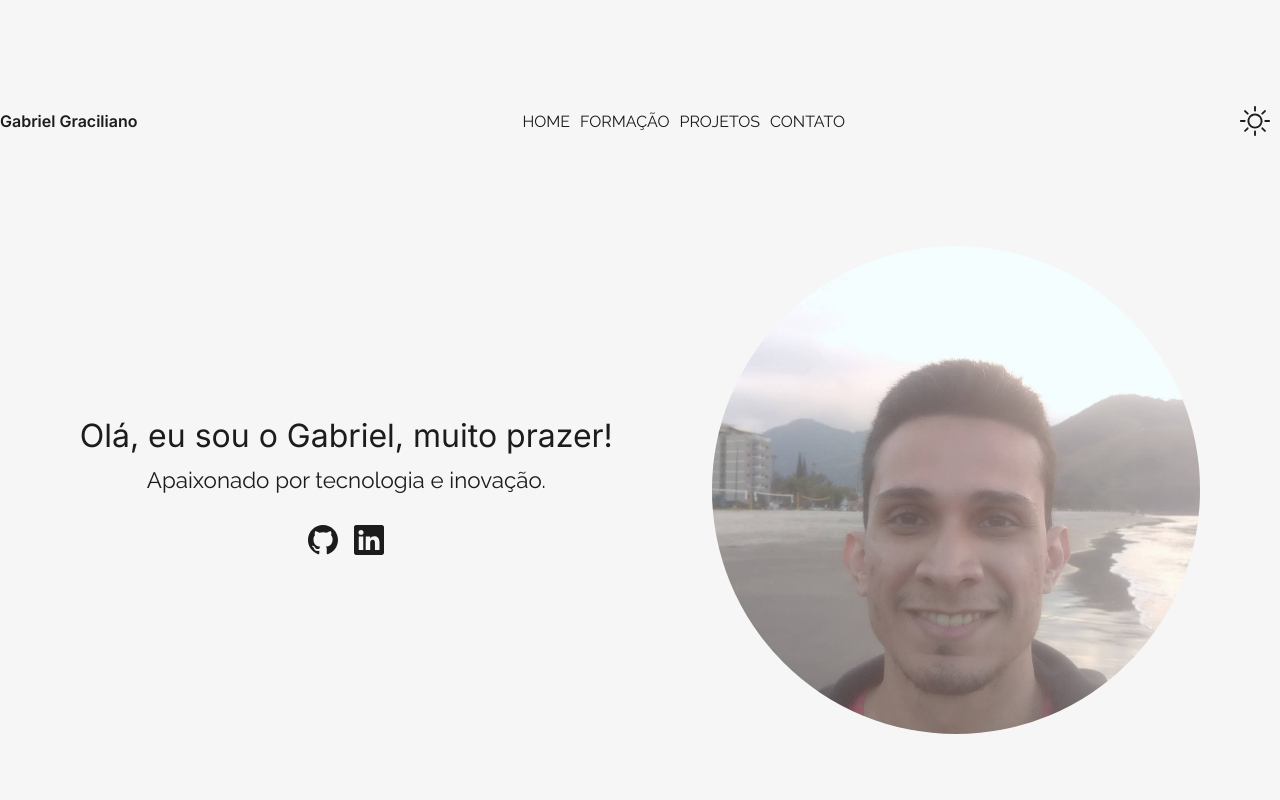
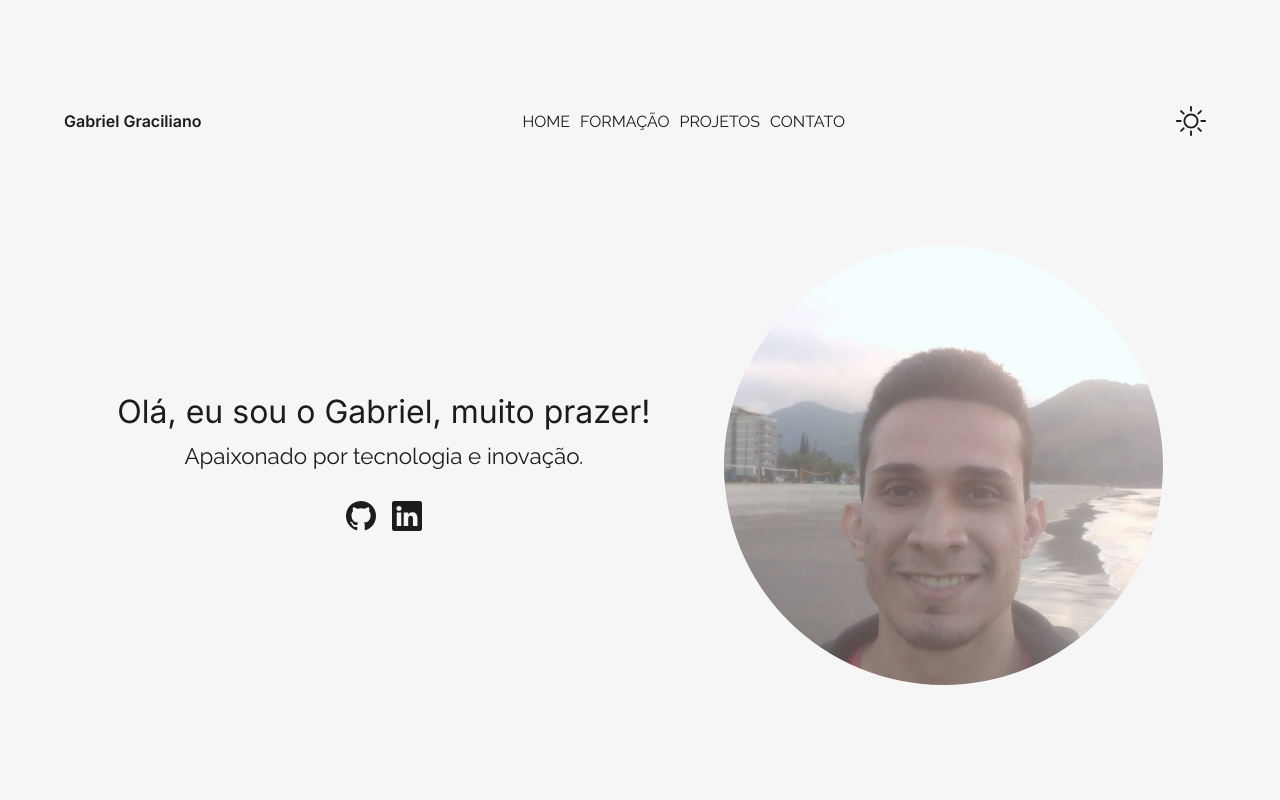
Before and after one commit to GracilianoOG/dio-portfolio, a React (Vite) app: page / in a window 1280 px wide. Shown: the top 800 px of the page. Built offline with nearby package versions, Linux system fonts and the light colour scheme.

Commit message:
Keep 4rem to all sides

```diff
--- a/src/components/Wrapper.jsx
+++ b/src/components/Wrapper.jsx
@@ -11,7 +11,7 @@ const WrapperStyled = styled.div`
   }
 
   @media screen and ${devices.lg} {
-    margin: 4rem auto;
+    margin: 4rem;
   }
 `;
 
```
